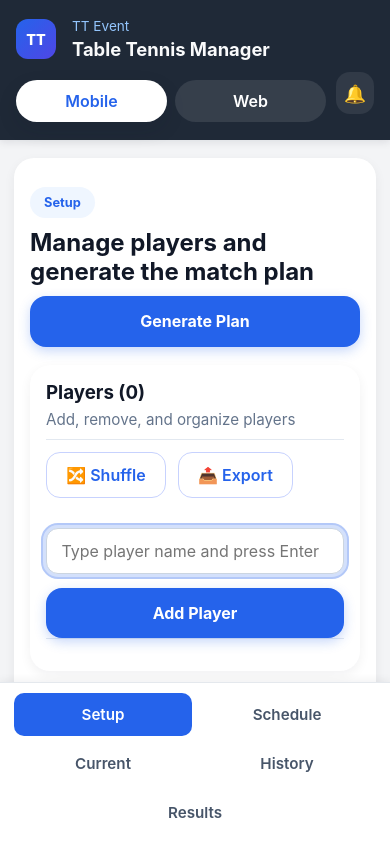
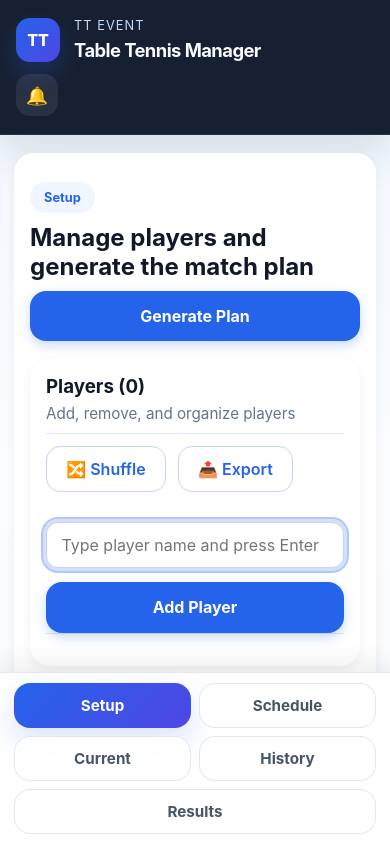
Before and after one commit to HEHEHEHEHE21929/table-tennis-app, a React (Vite) app: page /setup in a window 390 px wide. Built offline with nearby package versions, Linux system fonts and the light colour scheme.

Commit message:
Switch view mode selection to automatic responsive detection

```diff
--- a/src/App.tsx
+++ b/src/App.tsx
@@ -14,15 +14,18 @@ function App() {
   const eventManager = useEventManager();
   const toast = useToast();
 
-  const [viewMode, setViewMode] = useState<'mobile' | 'web'>(() => {
-    const saved = window.localStorage.getItem('viewMode');
-    if (saved === 'mobile' || saved === 'web') return saved;
-    return window.innerWidth < 768 ? 'mobile' : 'web';
-  });
+  const [viewMode, setViewMode] = useState<'mobile' | 'web'>(
+    window.innerWidth < 768 ? 'mobile' : 'web'
+  );
 
   useEffect(() => {
-    window.localStorage.setItem('viewMode', viewMode);
-  }, [viewMode]);
+    const handleResize = () => {
+      setViewMode(window.innerWidth < 768 ? 'mobile' : 'web');
+    };
+
+    window.addEventListener('resize', handleResize);
+    return () => window.removeEventListener('resize', handleResize);
+  }, []);
 
   return (
     <ToastContext.Provider value={toast}>
@@ -37,22 +40,6 @@ function App() {
             </div>
           </div>
           <div className="app-actions">
-            <div className="view-mode-toggle" role="group" aria-label="Choose interface view">
-              <button
-                type="button"
-                className={viewMode === 'mobile' ? 'mode-btn active' : 'mode-btn'}
-                onClick={() => setViewMode('mobile')}
-              >
-                Mobile
-              </button>
-              <button
-                type="button"
-                className={viewMode === 'web' ? 'mode-btn active' : 'mode-btn'}
-                onClick={() => setViewMode('web')}
-              >
-                Web
-              </button>
-            </div>
             <button className="icon-btn" aria-label="Notifications">🔔</button>
           </div>
         </header>
--- a/src/styles.css
+++ b/src/styles.css
@@ -100,74 +100,80 @@ a:focus-visible {
 .app-shell {
   display: flex;
   flex-direction: column;
-  height: 100vh;
+  min-height: 100vh;
   width: 100%;
   overflow: hidden;
   max-width: none;
+  background: linear-gradient(180deg, #eef6ff 0%, #fbfdff 55%, #f8fafc 100%);
 }
 
 .app-bar {
   display: flex;
   justify-content: space-between;
   align-items: center;
-  gap: 8px;
-  padding: 12px 16px;
-  background: #1f2937;
-  border-radius: 0;
-  color: #f9fafb;
+  gap: 10px;
+  padding: 18px 18px;
+  background: rgba(15, 23, 42, 0.96);
+  color: #f8fafc;
   margin-bottom: 0;
-  box-shadow: 0 2px 8px rgba(15, 23, 42, 0.1);
+  box-shadow: 0 18px 40px rgba(15, 23, 42, 0.12);
+  border-bottom: 1px solid rgba(255, 255, 255, 0.08);
   flex-shrink: 0;
 }
 
 @media (min-width: 768px) {
   .app-bar {
-    gap: 16px;
-    padding: 18px 24px;
+    gap: 18px;
+    padding: 22px 24px;
     border-radius: var(--radius-xl);
-    margin-bottom: 24px;
-    box-shadow: 0 18px 50px rgba(15, 23, 42, 0.15);
+    margin: 20px 24px 24px;
+    box-shadow: 0 24px 60px rgba(15, 23, 42, 0.15);
   }
 }
 
 .app-brand {
   display: flex;
   align-items: center;
-  gap: 16px;
+  gap: 14px;
   min-width: 0;
 }
 
 .app-logo {
-  width: 40px;
-  height: 40px;
-  border-radius: 12px;
+  width: 44px;
+  height: 44px;
+  border-radius: 14px;
   background: linear-gradient(135deg, var(--primary) 0%, #4f46e5 100%);
   display: grid;
   place-items: center;
   color: white;
   font-weight: 800;
-  font-size: 0.9rem;
+  font-size: 1rem;
   flex-shrink: 0;
+  box-shadow: 0 12px 24px rgba(37, 99, 235, 0.24);
 }
 
 @media (min-width: 768px) {
   .app-logo {
-    width: 52px;
-    height: 52px;
-    border-radius: 16px;
-    font-size: 1.1rem;
+    width: 56px;
+    height: 56px;
+    border-radius: 18px;
+    font-size: 1.2rem;
   }
 }
 
 .app-label {
-  margin: 0 0 4px;
-  color: #93c5fd;
-  font-size: 0.85rem;
+  margin: 0 0 6px;
+  color: #bfdbfe;
+  font-size: 0.8rem;
+  letter-spacing: 0.08em;
+  text-transform: uppercase;
 }
 
 .app-bar h1 {
   margin: 0;
-  font-size: 1.35rem;
+  font-size: 1.45rem;
+  letter-spacing: -0.03em;
+  line-height: 1.1;
 }
 
 .app-actions,
@@ -181,53 +187,62 @@ a:focus-visible {
 .view-mode-toggle {
   display: inline-flex;
   align-items: center;
-  gap: 6px;
+  gap: 8px;
   flex-wrap: wrap;
+  background: rgba(255, 255, 255, 0.08);
+  padding: 6px;
+  border-radius: 9999px;
 }
 
 .mode-btn {
   border: none;
-  background: rgba(255, 255, 255, 0.1);
-  color: white;
-  padding: 0.65rem 0.95rem;
+  background: transparent;
+  color: #dbeafe;
+  padding: 0.75rem 1rem;
   border-radius: 9999px;
   font-weight: 600;
   cursor: pointer;
   min-width: 80px;
+  transition: background 0.2s ease, color 0.2s ease;
+}
+
+.mode-btn:hover {
+  background: rgba(255, 255, 255, 0.12);
 }
 
 .mode-btn.active {
   background: white;
   color: var(--primary);
-  box-shadow: 0 8px 20px rgba(15, 23, 42, 0.12);
+  box-shadow: 0 10px 24px rgba(15, 23, 42, 0.15);
 }
 
 .icon-btn {
-  width: 44px;
-  height: 44px;
-  border-radius: 14px;
+  width: 46px;
+  height: 46px;
+  border-radius: 16px;
   border: none;
-  background: rgba(255, 255, 255, 0.08);
+  background: rgba(255, 255, 255, 0.14);
   color: #f8fafc;
   cursor: pointer;
-  font-size: 1.1rem;
-}
-
-.icon-btn:disabled {
-  opacity: 0.4;
-  cursor: not-allowed;
+  font-size: 1.15rem;
+  transition: transform 0.2s ease, background 0.2s ease;
+}
+
+.icon-btn:hover {
+  background: rgba(255, 255, 255, 0.2);
+  transform: translateY(-1px);
 }
 
 .page-content {
   flex: 1;
   overflow-y: auto;
   overflow-x: hidden;
-  padding: 16px 12px;
+  padding: 20px 14px 24px;
 }
 
 @media (min-width: 768px) {
   .page-content {
-    padding: 24px 16px;
+    padding: 0 24px 24px;
   }
 }
 
@@ -236,43 +251,52 @@ a:focus-visible {
   flex-wrap: wrap;
   justify-content: space-between;
   align-items: center;
-  gap: 6px;
-  background: rgba(255, 255, 255, 0.96);
+  gap: 8px;
+  background: rgba(255, 255, 255, 0.92);
   border-top: 1px solid rgba(148, 163, 184, 0.25);
-  padding: 8px 12px;
-  box-shadow: 0 -2px 8px rgba(15, 23, 42, 0.06);
+  padding: 10px 14px;
+  box-shadow: 0 -8px 24px rgba(15, 23, 42, 0.08);
   flex-shrink: 0;
 }
 
 @media (min-width: 768px) {
   .app-footer {
-    gap: 10px;
-    padding: 12px 24px;
-    box-shadow: 0 -10px 30px rgba(15, 23, 42, 0.06);
+    gap: 12px;
+    padding: 14px 24px;
   }
 }
 
 .app-footer a {
   flex: 1;
+  min-width: 120px;
   text-align: center;
   text-decoration: none;
   color: #475569;
-  padding: 8px 10px;
-  border-radius: 10px;
-  background: var(--surface);
-  font-weight: 600;
-  font-size: 0.85rem;
+  padding: 10px 12px;
+  border-radius: 16px;
+  background: rgba(255, 255, 255, 0.88);
+  font-weight: 700;
+  font-size: 0.88rem;
+  border: 1px solid rgba(148, 163, 184, 0.24);
+  transition: transform 0.15s ease, background 0.15s ease;
+}
+
+.app-footer a:hover {
+  background: rgba(255, 255, 255, 1);
+  transform: translateY(-1px);
 }
 
 .app-footer a.active {
-  background: var(--primary);
+  background: linear-gradient(135deg, var(--primary), #4f46e5);
   color: white;
+  border-color: transparent;
+  box-shadow: 0 12px 30px rgba(37, 99, 235, 0.18);
 }
 
 @media (min-width: 768px) {
   .app-footer a {
-    padding: 12px 14px;
-    border-radius: 14px;
+    padding: 12px 16px;
+    border-radius: 18px;
     font-size: 1rem;
   }
 }
```
